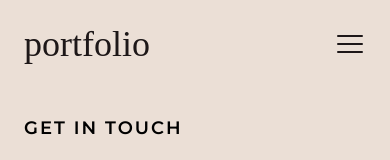
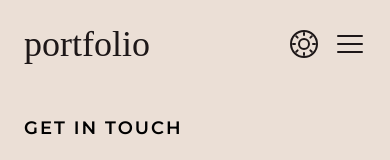
Before and after one commit to fexgroot/my-portfolio, a React (Vite) app: page /contact in a window 390 px wide. Shown: the top 160 px of the page. Built offline with nearby package versions, Linux system fonts and the light colour scheme; a web font is replaced by a local one.

Commit message:
theme toggle for mobile perfected!

```diff
--- a/src/components/Navbar.jsx
+++ b/src/components/Navbar.jsx
@@ -23,6 +23,8 @@ export default function Navbar() {
         </PageLink>
 
         {/* Hamburger icon for mobile */}
+        <div className="flex items-center gap-4 md:hidden">
+          <ThemeToggle padding="1" />
           <button
             onClick={toggleMobileMenu}
             className="block focus:outline-none md:hidden"
@@ -40,6 +42,7 @@ export default function Navbar() {
               />
             )}
           </button>
+        </div>
 
         {/* Desktop Navigation */}
         <nav className="hidden items-center justify-end gap-8 font-medium md:flex">
@@ -67,7 +70,7 @@ export default function Navbar() {
           >
             contact
           </PageLink>
-          <ThemeToggle />
+          <ThemeToggle padding="2" />
         </nav>
       </header>
 
@@ -78,7 +81,7 @@ export default function Navbar() {
         } -mt-10 border-pri font-medium md:hidden`}
       >
         <ul className="mt-4 flex flex-col items-start gap-4">
-          <hr className="w-full border-2 border-pri dark:border-sec opacity-25" />
+          <hr className="w-full border-2 border-pri opacity-25 dark:border-sec" />
           <li>
             <PageLink
               href="/about"
--- a/src/components/ThemeToggle.jsx
+++ b/src/components/ThemeToggle.jsx
@@ -3,7 +3,7 @@ import * as Icon from "react-feather";
 import { Tooltip } from "react-tooltip";
 import Button from "./Button";
 
-const ThemeToggle = () => {
+const ThemeToggle = ({ padding }) => {
   const [darkMode, setDarkMode] = useState(() => {
     // Load initial state from localStorage or default to light mode
     return localStorage.getItem("theme") === "dark";
@@ -27,7 +27,7 @@ const ThemeToggle = () => {
         data-tooltip-content="Toggle theme"
         data-tooltip-variant={darkMode ? "light" : "dark"}
         onClick={() => setDarkMode(!darkMode)}
-        className="rounded-full p-2"
+        className={`rounded-full p-${padding}`}
       >
         {darkMode ? <Icon.Moon /> : <Icon.Sun />}
       </Button>
```
Lines whose indentation alone changed are shown as unchanged.
